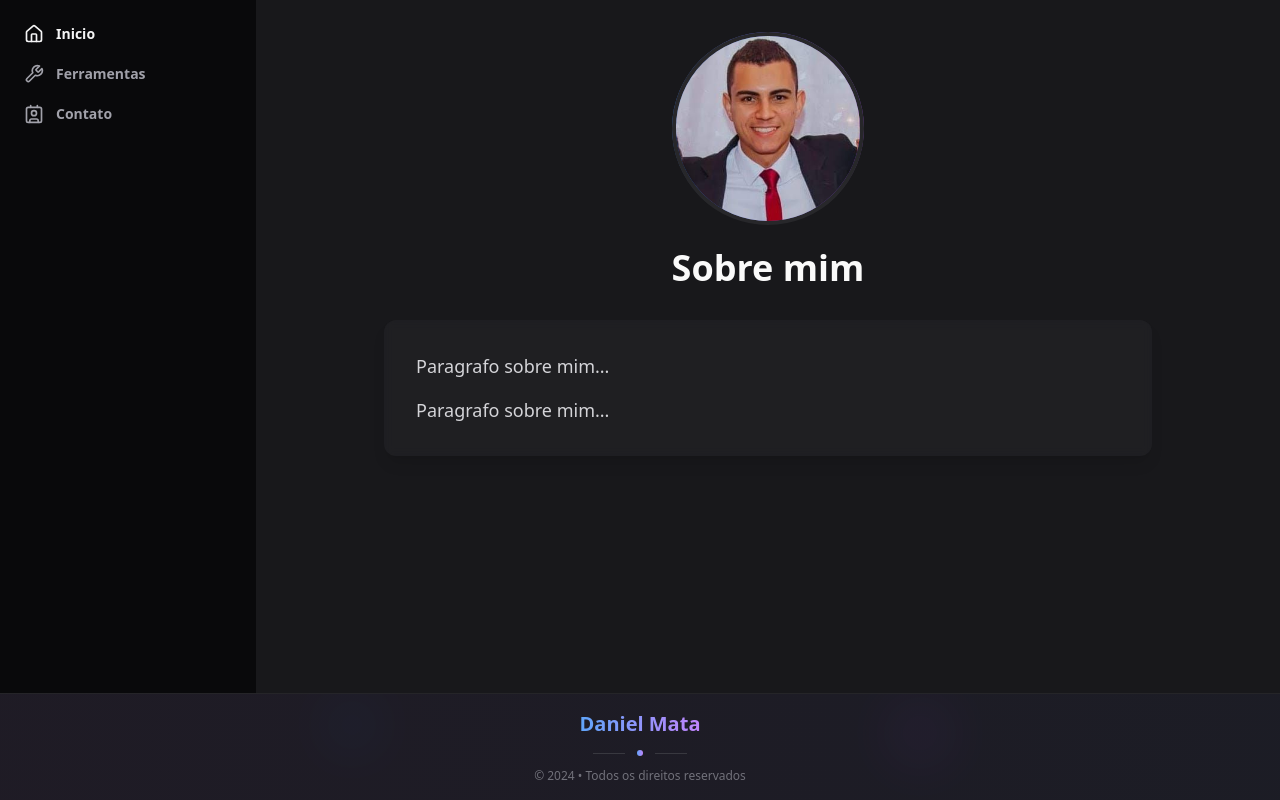
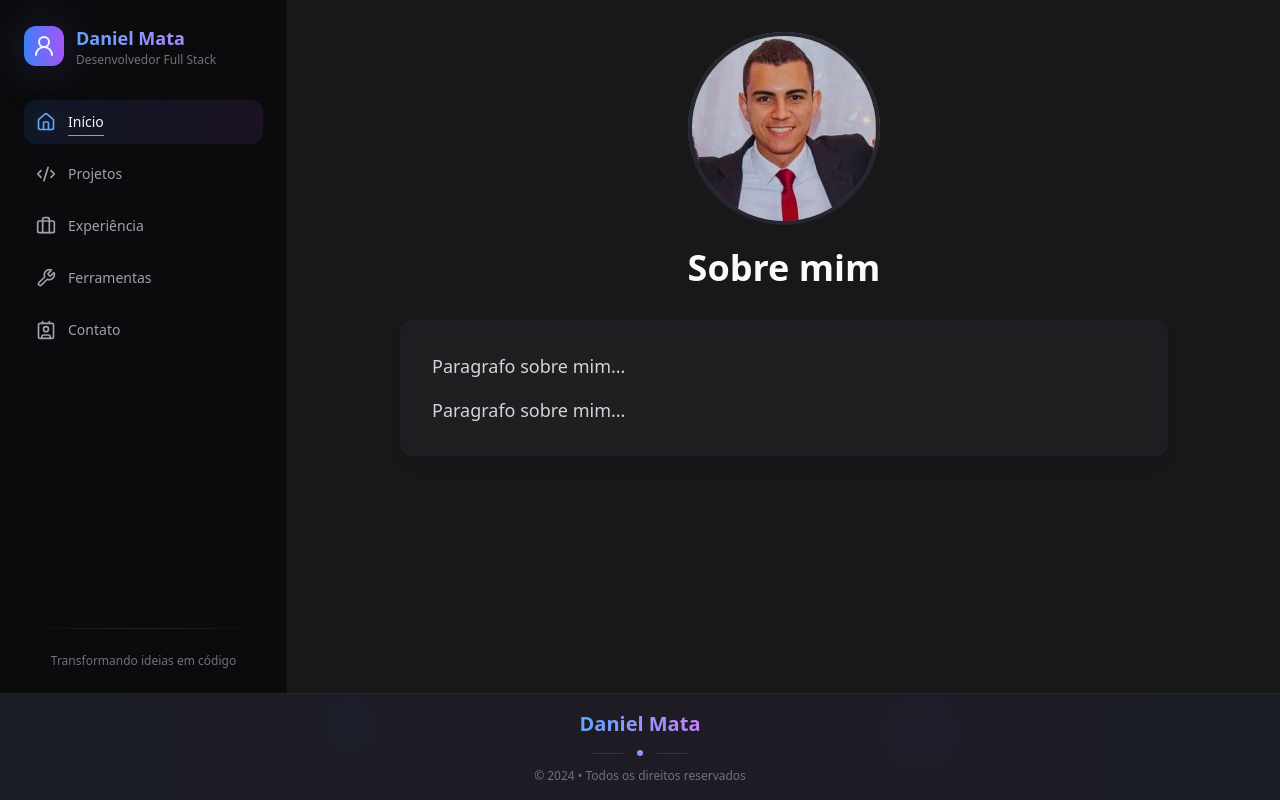
Before and after one commit to danielbmata/portfolio, a Next.js app in the folder portfolio/: page /inicio in a window 1280 px wide. Built offline with nearby package versions, Linux system fonts and the light colour scheme.

Commit message:
modernizando a sidebar

```diff
--- a/portfolio/src/app/globals.css
+++ b/portfolio/src/app/globals.css
@@ -8,8 +8,16 @@
   }
 
   .animate-gradient-x {
-    animation: gradient-x 15s linear infinite;
-    background-size: 400% 400%;
+    animation: gradient-x 15s ease infinite;
+  }
+
+  @keyframes gradient-x {
+    0%, 100% {
+      background-position: 0% 50%;
+    }
+    50% {
+      background-position: 100% 50%;
+    }
   }
 }
 
@@ -21,18 +29,6 @@
   to {
     opacity: 1;
     transform: translateY(0);
-  }
-}
-
-@keyframes gradient-x {
-  0% {
-    background-position: 0% 50%;
-  }
-  50% {
-    background-position: 100% 50%;
-  }
-  100% {
-    background-position: 0% 50%;
   }
 }
 
@@ -59,3 +55,7 @@ body {
   -webkit-font-smoothing: antialiased;
   -moz-osx-font-smoothing: grayscale;
 }
+
+.glass-effect {
+  @apply backdrop-blur-lg bg-zinc-950/80 border border-zinc-800/50;
+}
--- a/portfolio/src/components/Sidebar.jsx
+++ b/portfolio/src/components/Sidebar.jsx
@@ -1,6 +1,6 @@
 "use client"
 
-import { Home, Wrench, Contact, Menu, X } from 'lucide-react';
+import { Home, Wrench, Contact, Menu, X, User2, Code2, Briefcase } from 'lucide-react';
 import Link from 'next/link';
 import { usePathname } from 'next/navigation';
 import { useState, useEffect } from 'react';
@@ -8,6 +8,7 @@ import { useState, useEffect } from 'react';
 export function Sidebar() {
   const pathname = usePathname();
   const [isOpen, setIsOpen] = useState(false);
+  const [hoveredLink, setHoveredLink] = useState(null);
 
   // Fecha o menu quando mudar de página em telas pequenas
   useEffect(() => {
@@ -26,46 +27,81 @@ export function Sidebar() {
   const NavLink = ({ href, icon: Icon, children }) => (
     <Link
       href={href}
-      className={`flex items-center gap-3 text-sm font-semibold transition-colors duration-200 ${
-        pathname === href ? 'text-zinc-100' : 'text-zinc-400 hover:text-zinc-100'
-      }`}
+      className={`group relative flex items-center gap-3 rounded-xl p-3 text-sm font-medium transition-all duration-300 ease-out
+        ${pathname === href
+          ? 'bg-gradient-to-r from-blue-500/10 to-purple-500/10 text-zinc-100'
+          : 'text-zinc-400 hover:text-zinc-100'
+        }
+        ${hoveredLink === href ? 'scale-105' : 'scale-100'}
+      `}
+      onMouseEnter={() => setHoveredLink(href)}
+      onMouseLeave={() => setHoveredLink(null)}
     >
-      <Icon className="w-5 h-5" />
-      <span>{children}</span>
+      <div className={`relative flex items-center justify-center transition-all duration-300
+        ${pathname === href ? 'text-blue-400' : 'text-zinc-400 group-hover:text-purple-400'}`}>
+        <Icon className="w-5 h-5 relative z-10" />
+        {pathname === href && (
+          <div className="absolute inset-0 bg-blue-400/20 rounded-full blur-lg animate-pulse" />
+        )}
+      </div>
+      <span className="relative">
+        {children}
+        {pathname === href && (
+          <span className="absolute -bottom-1 left-0 w-full h-px bg-gradient-to-r from-blue-400 to-purple-400 scale-x-100 transition-transform" />
+        )}
+      </span>
     </Link>
   );
 
   return (
     <>
-      {/* Botão do menu mobile */}
       <button
         onClick={() => setIsOpen(!isOpen)}
-        className="lg:hidden fixed top-4 right-4 z-50 p-2 bg-zinc-800 rounded-md"
+        className="lg:hidden fixed top-4 right-4 z-50 p-2 backdrop-blur-lg bg-zinc-800/80 rounded-xl border border-zinc-700/50 shadow-lg transition-all duration-300 hover:scale-105 active:scale-95"
       >
         {isOpen ? <X className="w-6 h-6" /> : <Menu className="w-6 h-6" />}
       </button>
 
-      {/* Overlay para quando o menu mobile estiver aberto */}
       {isOpen && (
         <div
-          className="fixed inset-0 bg-black bg-opacity-50 z-30 lg:hidden"
+          className="fixed inset-0 bg-black/60 backdrop-blur-sm z-30 lg:hidden transition-opacity duration-300"
           onClick={() => setIsOpen(false)}
         />
       )}
 
-      {/* Sidebar */}
       <aside
         className={`
           fixed lg:static inset-y-0 left-0 z-40
-          w-64 bg-zinc-950 p-6
-          transform transition-transform duration-300 ease-in-out
-          lg:transform-none
+          w-72 backdrop-blur-xl bg-zinc-950/80 border-r border-zinc-800/50
+          transform transition-all duration-500 ease-out
+          lg:transform-none p-6
           ${isOpen ? 'translate-x-0' : '-translate-x-full lg:translate-x-0'}
         `}
       >
-        <nav className="space-y-5">
+        <div className="mb-8 flex items-center gap-3">
+          <div className="relative">
+            <div className="w-10 h-10 rounded-xl bg-gradient-to-r from-blue-500 to-purple-500 flex items-center justify-center">
+              <User2 className="w-6 h-6 text-white" />
+            </div>
+            <div className="absolute inset-0 bg-gradient-to-r from-blue-500/50 to-purple-500/50 rounded-xl blur-xl opacity-50" />
+          </div>
+          <div>
+            <h2 className="text-lg font-bold bg-clip-text text-transparent bg-gradient-to-r from-blue-400 to-purple-400">
+              Daniel Mata
+            </h2>
+            <p className="text-xs text-zinc-500">Desenvolvedor Full Stack</p>
+          </div>
+        </div>
+
+        <nav className="space-y-2">
           <NavLink href="/inicio" icon={Home}>
-            Inicio
+            Início
+          </NavLink>
+          <NavLink href="/projetos" icon={Code2}>
+            Projetos
+          </NavLink>
+          <NavLink href="/experiencia" icon={Briefcase}>
+            Experiência
           </NavLink>
           <NavLink href="/ferramentas" icon={Wrench}>
             Ferramentas
@@ -74,6 +110,13 @@ export function Sidebar() {
             Contato
           </NavLink>
         </nav>
+
+        <div className="absolute bottom-6 left-6 right-6">
+          <div className="h-px w-full bg-gradient-to-r from-transparent via-zinc-700/50 to-transparent mb-6" />
+          <div className="text-xs text-zinc-500 text-center">
+            Transformando ideias em código
+          </div>
+        </div>
       </aside>
     </>
   );
```
